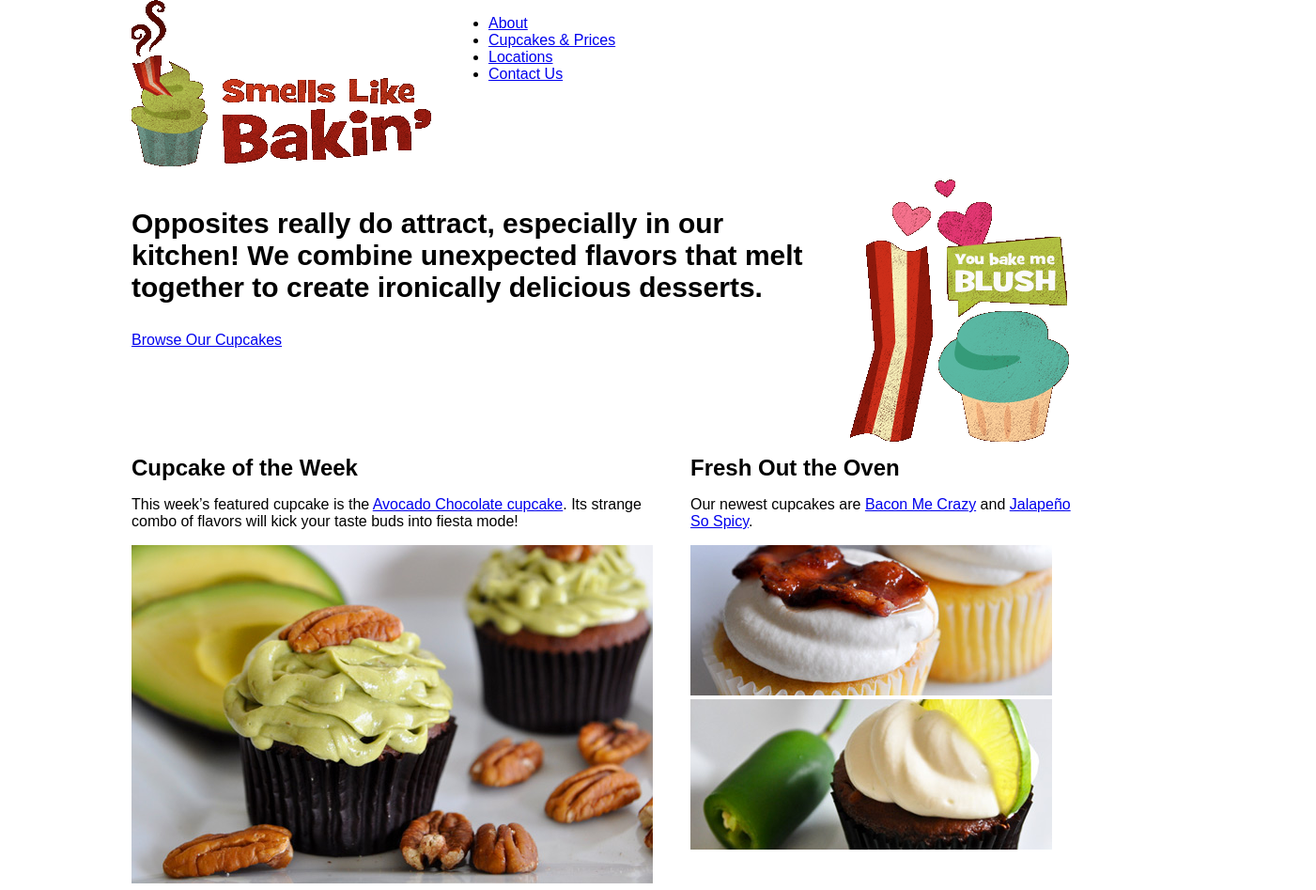
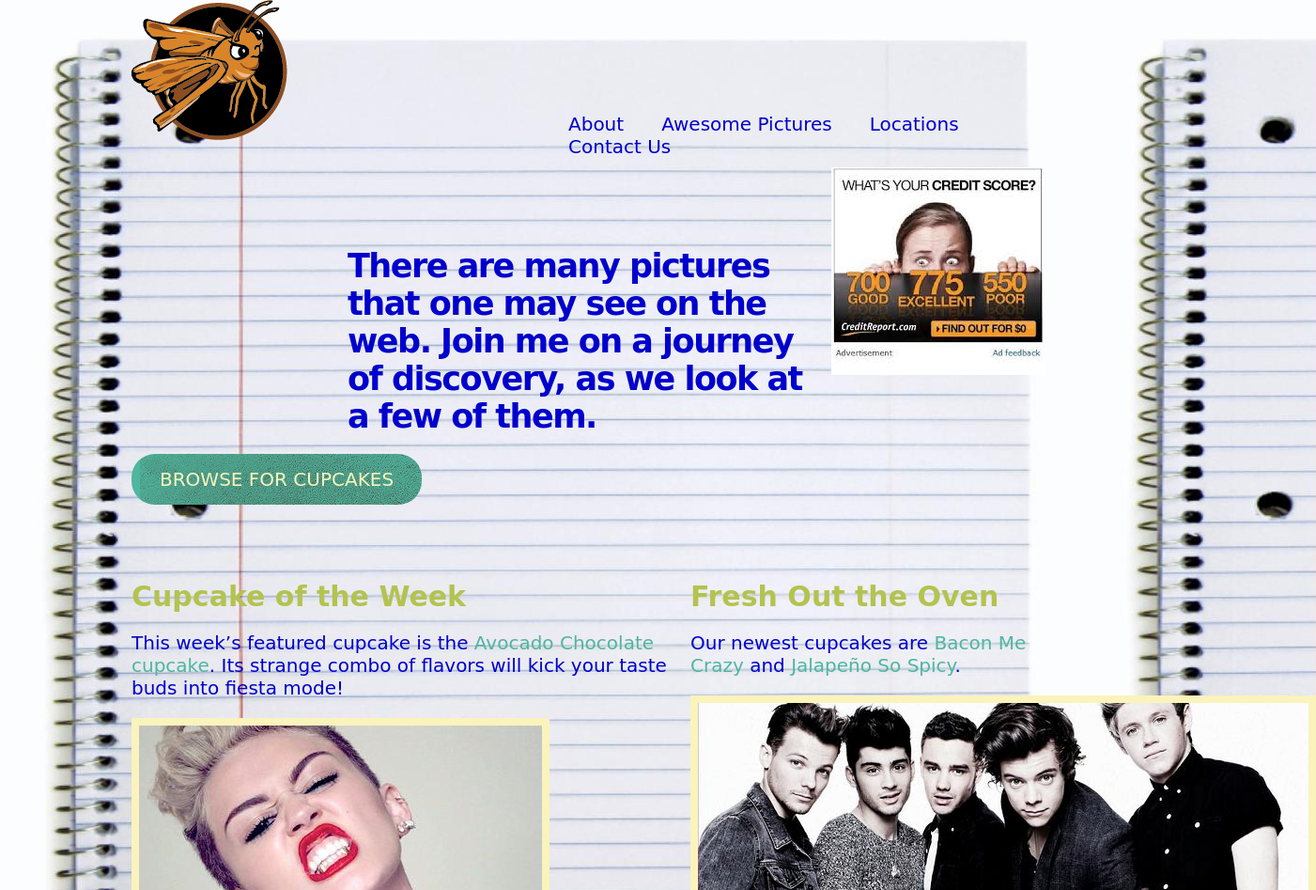
Before and after one commit to dwilbank68/DBC_Site, a plain HTML site: page index.html in a window 1280 px wide. Shown: the top 947 px of the page at 94% size, 1401 px wide, since content can reach past the window. Drawn offline with Linux system fonts and the light colour scheme; a web font is replaced by a local one.

Commit message:
Replace pictures, background, and first bit of text

```diff
--- /dev/null
+++ b/css/style.css
@@ -0,0 +1,71 @@
+body {
+  font-family: 'Annie Use Your Telescope', cursive;
+  font-size: 20px;
+  color: #0000CC;
+  background: #420600 url('img/notebook_paper-1155x1077.jpg') repeat;
+
+}
+
+a {
+  color: #4FB69F;
+  text-decoration: none;
+}
+
+h1 {
+  font-size: 1.750em;
+  padding-left: 230px;
+  letter-spacing: -1.5px;
+}
+
+h2 {
+  font-size: 1.500em;
+  color: #B4C34F;
+}
+
+.btn {
+  color: #FAF3BC;
+  background: #4FB69F url('img/texture.png') no-repeat right top;
+  padding: 15px 30px;
+  margin: 40px 0px;
+  border-radius: 25px;
+  text-transform: uppercase;
+}
+
+.btn:hover {
+  background-color: #4CC4A7;
+}
+
+ul.nav {
+  margin: 120px 0 0 0;
+  list-style: none;
+  float: right;
+}
+
+ul.nav li {
+  float: left;
+  margin-right: 40px;
+}
+
+ul.nav li a {
+  color: #0000CC;
+}
+
+#intro {
+  margin: 50px 0 75px 0;
+}
+
+#new-cupcakes img {
+  border: 8px solid #FAF3BC;
+  margin: 0 0 20px 0;
+}
+
+#featured-cupcake img {
+  border: 8px solid #FAF3BC;
+}
+
+#copyright {
+  border-top: 8px solid #2A0400;
+  padding: 10px 0px;
+  margin: 15px 0px;
+  text-align: center;
+}
--- a/index.html
+++ b/index.html
@@ -1,43 +1,46 @@
 <!DOCTYPE HTML>
 <html>
 <head>
+  <meta name="robots" content="noindex">
   <meta http-equiv="Content-Type" content="text/html; charset=utf-8"/>
   <title>Smells Like Bakin' Cupcake Company</title>
   <link rel="stylesheet" href="css/normalize.css" type="text/css" media="screen">
   <link rel="stylesheet" href="css/grid.css" type="text/css" media="screen">
+  <link href='http://fonts.googleapis.com/css?family=Annie+Use+Your+Telescope' rel='stylesheet' type='text/css'>
+  <link rel="stylesheet" href="css/style.css" type="text/css" media="screen">
 </head>
 <body>
   <div class="container clearfix">
-    <div class="grid_4">
-      <img src="img/logo.gif" alt="Smells Like Bakin">
+    <div class="grid_5">
+      <img src="img/fieryskipper_big.png" alt="locust">
     </div>
-    <div class="grid_8 omega">
+    <div class="grid_7 omega">
       <ul class="nav">
-        <li><a href="#">About</a></li>
-        <li><a href="#">Cupcakes &amp; Prices</a></li>
+        <li><a href="https://socrates.devbootcamp.com/users/910">About</a></li>
+        <li><a href="https://www.google.com/search?q=justin+bieber&rlz=1C1CHFX_enUS487US487&espv=210&es_sm=93&source=lnms&tbm=isch&sa=X&ei=qv_ZUp28Io-hogTKnYKwCQ&ved=0CAkQ_AUoAQ&biw=1124&bih=696">Awesome Pictures</a></li>
         <li><a href="#">Locations</a></li>
         <li class="last"><a href="#">Contact Us</a></li>
       </ul>
     </div>
     <div id="intro" class="grid_9">
-      <h1>Opposites really do attract, especially in our kitchen! We combine unexpected flavors that melt together to create ironically delicious desserts.</h1>
-      <p><a href="#" class="btn">Browse Our Cupcakes</a></p>
+      <h1>There are many pictures that one may see on the web. Join me on a journey of discovery, as we look at a few of them.</h1>
+      <p><a href="#" class="btn">Browse For Cupcakes</a></p>
     </div>
     <div class="grid_3 omega">
-      <img src="img/you-bake-me-blush.gif" alt="You Bake Me Blush">
+      <img src="img/images.jpg" alt="ad">
     </div>
 
     <div id="featured-cupcake" class="grid_7">
       <h2>Cupcake of the Week</h2>
       <p>This week’s featured cupcake is the <a href="#">Avocado Chocolate cupcake</a>. Its strange combo of flavors will kick your taste buds into fiesta mode!</p>
-      <img src="img/featured-cupcake.jpg" alt="Avocado Chocolate Cupcake">
+      <img src="img/miley.jpg" alt="miley">
     </div>
 
     <div id="new-cupcakes" class="grid_5 omega">
       <h2>Fresh Out the Oven</h2>
       <p>Our newest cupcakes are <a href="#">Bacon Me Crazy</a> and <a href="#">Jalapeño So Spicy</a>. </p>
-      <img src="img/new-cupcake-bacon.jpg" alt="Bacon Me Crazy">
-      <img src="img/new-cupcake-jalapeno.jpg" alt="Jalapeno So Spicy">
+      <img src="img/one-direction-1d.jpg" alt="Bacon Me Crazy">
+      <img src="img/kanye-west.jpg" alt="Jalapeno So Spicy">
     </div>
 
 
```
Also changed, not shown: css/grid.css (line endings or trailing spaces), css/img/notebook_paper-1155x1077.jpg (added), css/img/notebook_paper.png (added), img/Clipboard Image.jpg (added), img/coffee.jpg (added), img/fieryskipper.png (added), img/fieryskipper_big.png (added), img/images.jpg (added), img/kanye-west.jpg (added), img/miley.jpg (added), img/one-direction-1d.jpg (added).
